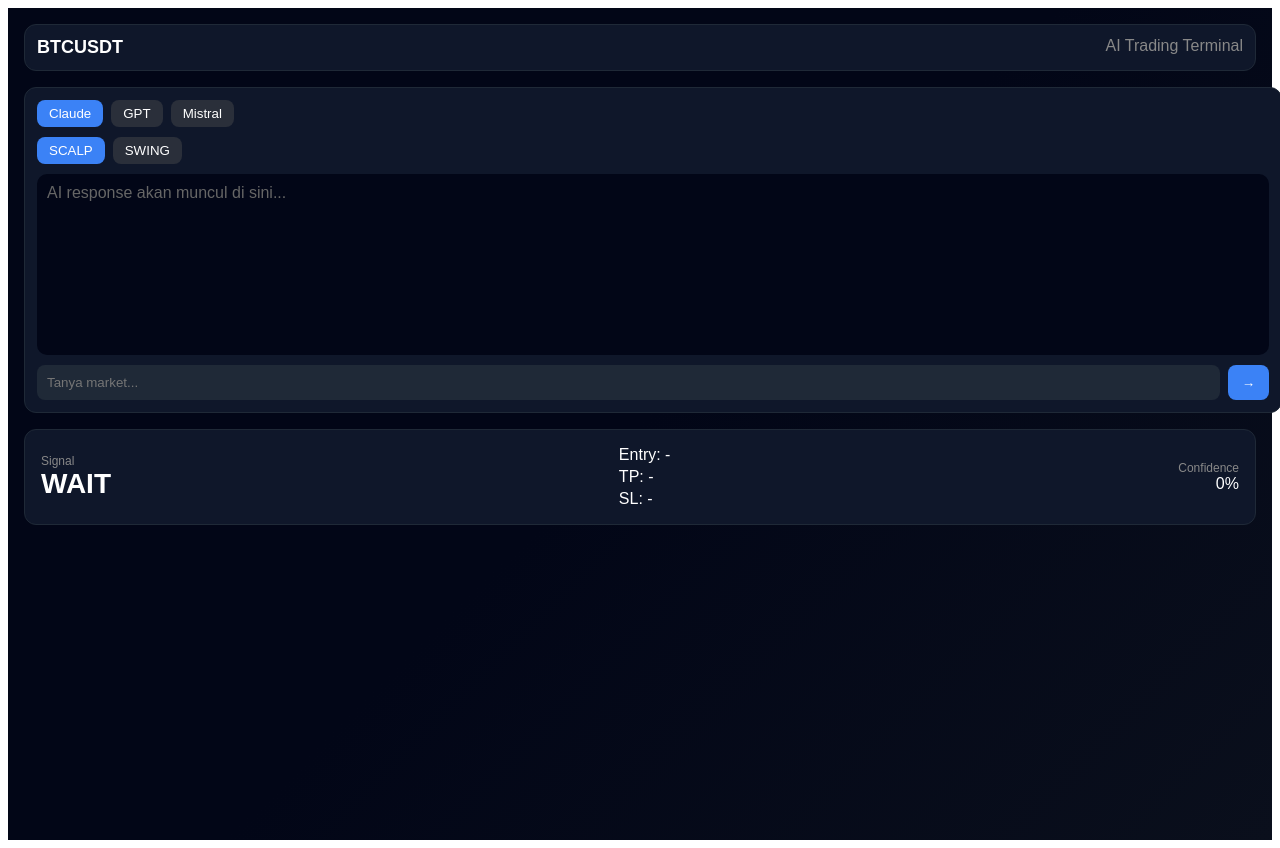
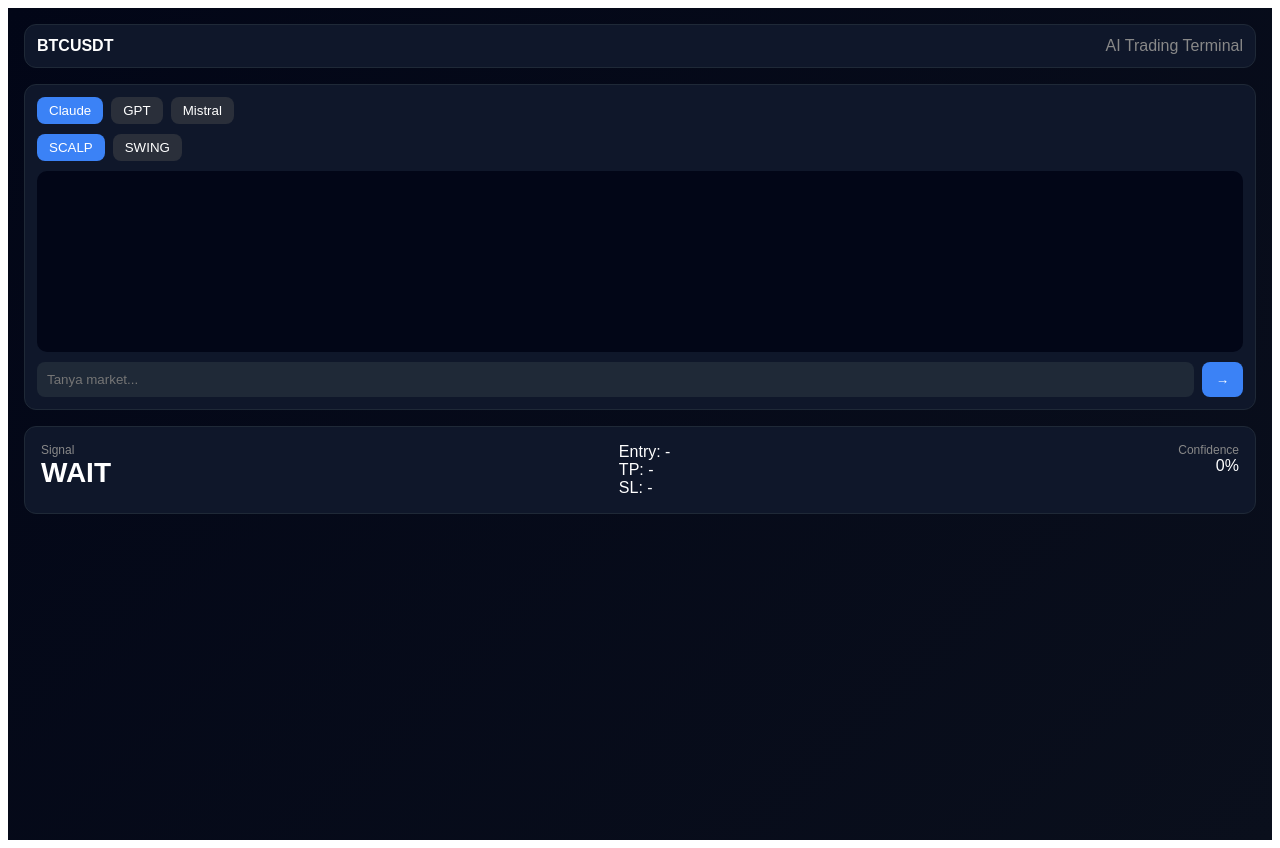
Before and after one commit to BlesUstetu/crypto-ai, a React (Vite) app: page / in a window 1280 px wide. Built offline with nearby package versions, Linux system fonts and the light colour scheme.

Commit message:
Update App.jsx

```diff
--- a/src/App.jsx
+++ b/src/App.jsx
@@ -1,10 +1,73 @@
-import { useState } from "react";
+import { useState, useEffect, useRef } from "react";
 
+/* ================= LOADER ================= */
+function NeuralUltraLite({ signal = "WAIT" }) {
+  const color =
+    signal === "BUY"
+      ? "#22c55e"
+      : signal === "SELL"
+      ? "#ef4444"
+      : "#3b82f6";
+
+  return (
+    <div style={styles.loaderContainer}>
+      <svg width="200" height="120">
+        <line x1="20" y1="60" x2="100" y2="20"
+          stroke={color} strokeWidth="1.5"
+          strokeDasharray="6 6"
+          style={styles.flow} />
+
+        <line x1="20" y1="60" x2="100" y2="100"
+          stroke={color} strokeWidth="1.5"
+          strokeDasharray="6 6"
+          style={styles.flowSlow} />
+
+        <line x1="100" y1="20" x2="180" y2="60"
+          stroke={color} strokeWidth="1.5"
+          strokeDasharray="6 6"
+          style={styles.flow} />
+
+        <line x1="100" y1="100" x2="180" y2="60"
+          stroke={color} strokeWidth="1.5"
+          strokeDasharray="6 6"
+          style={styles.flowSlow} />
+
+        {[
+          { x: 20, y: 60 },
+          { x: 100, y: 20 },
+          { x: 100, y: 100 },
+          { x: 180, y: 60 },
+          { x: 60, y: 60 },
+          { x: 140, y: 60 },
+        ].map((n, i) => (
+          <circle
+            key={i}
+            cx={n.x}
+            cy={n.y}
+            r="5"
+            fill={color}
+            style={{
+              animation: "pulse 1.4s infinite",
+              animationDelay: `${i * 0.2}s`,
+              filter: `drop-shadow(0 0 6px ${color})`,
+            }}
+          />
+        ))}
+      </svg>
+
+      <div style={styles.loaderText}>AI processing...</div>
+    </div>
+  );
+}
+
+/* ================= APP ================= */
 export default function App() {
   const [mode, setMode] = useState("SCALP");
   const [model, setModel] = useState("Claude");
   const [input, setInput] = useState("");
   const [messages, setMessages] = useState([]);
+  const [loading, setLoading] = useState(false);
+
   const [signal, setSignal] = useState({
     type: "WAIT",
     entry: "-",
@@ -13,12 +76,41 @@ export default function App() {
     confidence: 0,
   });
 
+  const chatRef = useRef(null);
+
+  /* inject animation sekali saja */
+  useEffect(() => {
+    if (!document.getElementById("neural-style")) {
+      const style = document.createElement("style");
+      style.id = "neural-style";
+      style.innerHTML = `
+        @keyframes flow {
+          0% { stroke-dashoffset: 50; }
+          100% { stroke-dashoffset: 0; }
+        }
+        @keyframes pulse {
+          0% { transform: scale(0.8); opacity: 0.5; }
+          50% { transform: scale(1.3); opacity: 1; }
+          100% { transform: scale(0.8); opacity: 0.5; }
+        }
+      `;
+      document.head.appendChild(style);
+    }
+  }, []);
+
+  /* auto scroll */
+  useEffect(() => {
+    chatRef.current?.scrollTo(0, chatRef.current.scrollHeight);
+  }, [messages, loading]);
+
+  /* SEND MESSAGE */
   const sendMessage = async () => {
     if (!input) return;
 
     const userMsg = { role: "user", text: input };
     setMessages((prev) => [...prev, userMsg]);
     setInput("");
+    setLoading(true);
 
     try {
       const res = await fetch("/api/analyze", {
@@ -35,21 +127,25 @@ export default function App() {
 
       const data = await res.json();
 
-      // tampilkan chat AI
+      if (!res.ok || data.error) {
+        throw new Error(data.error || "API Error");
+      }
+
       setMessages((prev) => [
         ...prev,
         { role: "ai", text: data.text || "No response" },
       ]);
 
-      // update signal jika ada
       if (data.signal) {
         setSignal(data.signal);
       }
     } catch (err) {
       setMessages((prev) => [
         ...prev,
-        { role: "ai", text: "Error koneksi ke AI" },
+        { role: "ai", text: "Error: " + err.message },
       ]);
+    } finally {
+      setLoading(false);
     }
   };
 
@@ -61,7 +157,7 @@ export default function App() {
         <div style={styles.subtitle}>AI Trading Terminal</div>
       </div>
 
-      {/* MAIN */}
+      {/* PANEL */}
       <div style={styles.panel}>
         {/* MODEL */}
         <div style={styles.row}>
@@ -95,14 +191,9 @@ export default function App() {
           ))}
         </div>
 
-        {/* CHAT AREA */}
-        <div style={styles.chatArea}>
-          {messages.length === 0 ? (
-            <span style={{ color: "#666" }}>
-              AI response akan muncul di sini...
-            </span>
-          ) : (
-            messages.map((msg, i) => (
+        {/* CHAT */}
+        <div style={styles.chatArea} ref={chatRef}>
+          {messages.map((msg, i) => (
             <div
               key={i}
               style={{
@@ -122,8 +213,9 @@ export default function App() {
                 {msg.text}
               </span>
             </div>
-            ))
-          )}
+          ))}
+
+          {loading && <NeuralUltraLite signal={signal.type} />}
         </div>
 
         {/* INPUT */}
@@ -162,9 +254,11 @@ export default function App() {
     </div>
   );
 }
+
+/* ================= STYLE ================= */
 const styles = {
   app: {
-    background: "linear-gradient(135deg,#020617,#020617,#0a0f1c)",
+    background: "linear-gradient(135deg,#020617,#0a0f1c)",
     minHeight: "100vh",
     padding: 16,
     color: "white",
@@ -181,17 +275,10 @@ const styles = {
     border: "1px solid #1f2937",
   },
 
-  title: {
-    fontWeight: "bold",
-    fontSize: 18,
-  },
-
-  subtitle: {
-    color: "#888",
-  },
+  title: { fontWeight: "bold" },
+  subtitle: { color: "#888" },
 
   panel: {
-    width: "100%",
     background: "#0f172a",
     borderRadius: 12,
     padding: 12,
@@ -202,10 +289,7 @@ const styles = {
     minHeight: 300,
   },
 
-  row: {
-    display: "flex",
-    gap: 8,
-  },
+  row: { display: "flex", gap: 8 },
 
   button: {
     padding: "6px 12px",
@@ -223,10 +307,7 @@ const styles = {
     overflowY: "auto",
   },
 
-  inputBox: {
-    display: "flex",
-    gap: 8,
-  },
+  inputBox: { display: "flex", gap: 8 },
 
   input: {
     flex: 1,
@@ -250,26 +331,30 @@ const styles = {
     marginTop: 16,
     display: "flex",
     justifyContent: "space-between",
-    alignItems: "center",
     background: "#0f172a",
     padding: 16,
     borderRadius: 12,
     border: "1px solid #1f2937",
   },
 
-  signalRight: {
+  signalRight: { display: "flex", flexDirection: "column" },
+
+  label: { color: "#888", fontSize: 12 },
+  signalText: { fontSize: 28, fontWeight: "bold" },
+
+  loaderContainer: {
     display: "flex",
     flexDirection: "column",
-    gap: 4,
+    alignItems: "center",
+    marginTop: 10,
   },
 
-  label: {
+  loaderText: {
+    marginTop: 6,
+    fontSize: 12,
     color: "#888",
-    fontSize: 12,
   },
 
-  signalText: {
-    fontSize: 28,
-    fontWeight: "bold",
-  },
+  flow: { animation: "flow 2s linear infinite" },
+  flowSlow: { animation: "flow 3s linear infinite" },
 };
```
Lines whose indentation alone changed are shown as unchanged.
